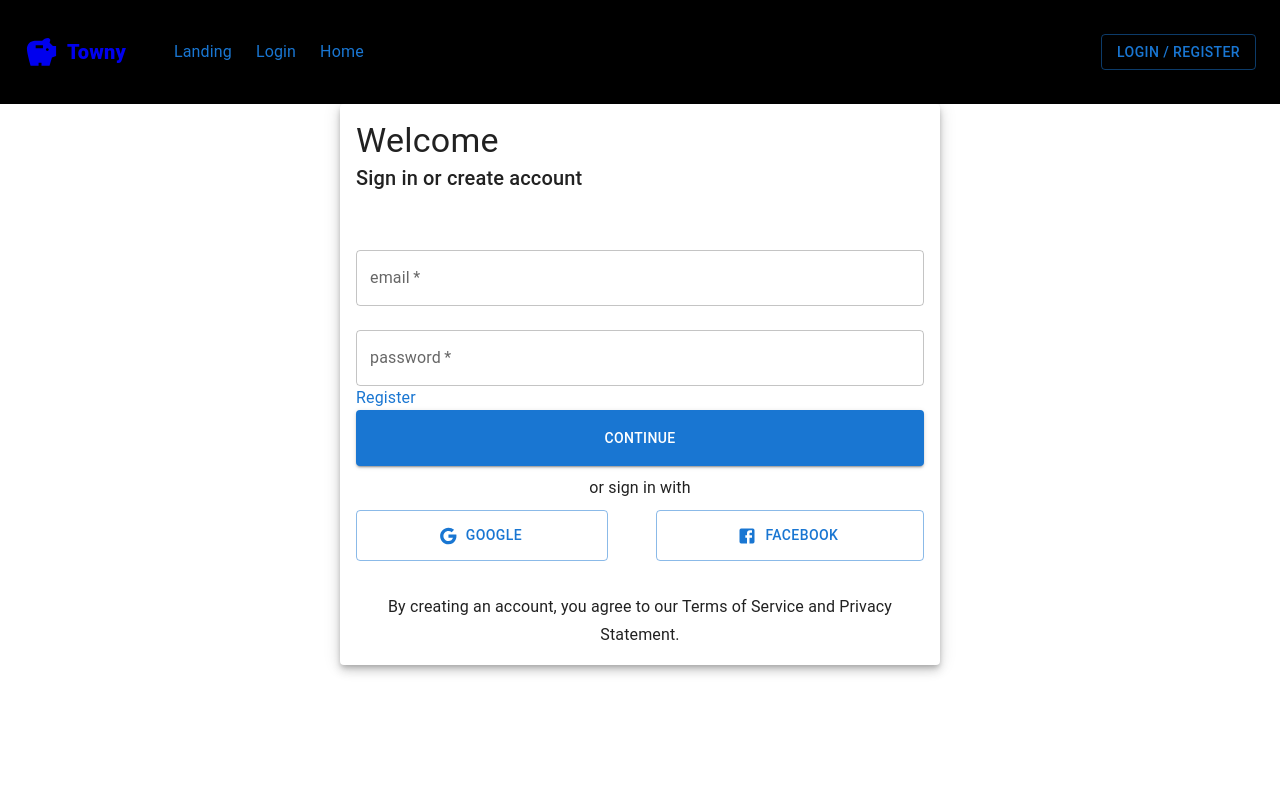
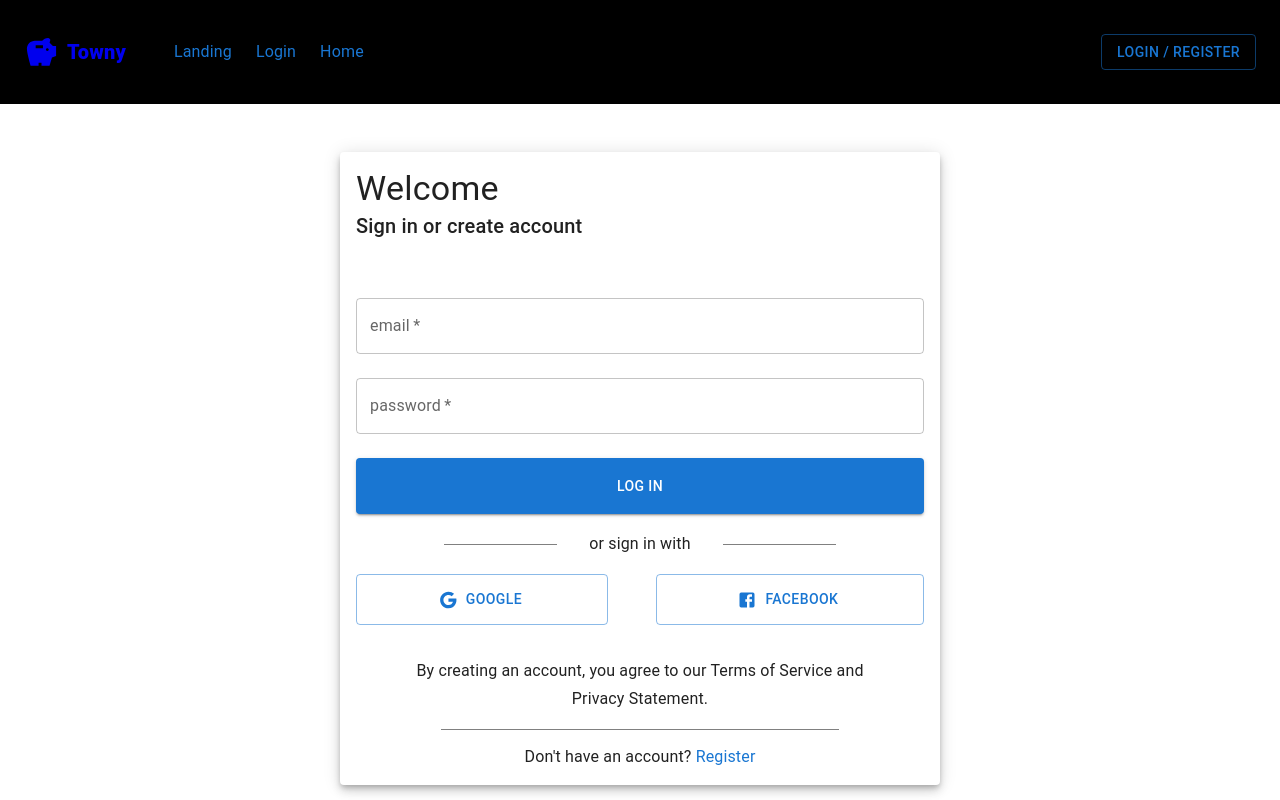
Before and after one commit to GeorgeIonita1/Towny_client, a React (Vite) app: page /login in a window 1280 px wide. Built offline with nearby package versions, Linux system fonts and the light colour scheme; no server answers.

Commit message:
Login page styling improvements

```diff
--- a/src/pages/Login.tsx
+++ b/src/pages/Login.tsx
@@ -9,18 +9,19 @@ export default function FormLogin({ isLogin }: IFormLoginProps) {
     const { formError, handleUserInput, handleFormSubmit } = useLoginUser(isLogin);
 
     return (
-        <Box sx={{ maxWidth: 600, m: '0 auto' }}>
+        <Box sx={{ maxWidth: 600, m: '3rem auto 0' }}>
             <Paper elevation={6} sx={{ p: 2 }}>
                 <Typography variant='h4' component='h1'>Welcome</Typography>
                 <Typography variant='h6' component='h2'>Sign in or create account</Typography>
 
                 <Box
-                    component='form' sx={{ mt: 4, '& > *': { width: 1 }, '& .MuiTextField-root': { mt: 3 }, '& small': { color: 'red' } }}
+                    component='form' sx={{ mt: 4, '& > *': { width: 1 }, '& .MuiTextField-root, & .MuiButtonBase-root': { mt: 3 }, '& small': { color: 'red' } }}
                     onSubmit={handleFormSubmit}
                 >
                     <TextField name='email' label="email" variant="outlined" required
                         onChange={handleUserInput}
                         error={!!formError.email}
+                        key={isLogin ? 1 : 2}
                     />
                     <Typography component='small'>{formError.email}</Typography>
 
@@ -28,6 +29,7 @@ export default function FormLogin({ isLogin }: IFormLoginProps) {
                         required
                         onChange={handleUserInput}
                         error={!!formError.password}
+                        key={isLogin ? 3 : 4}
                     />
                     <Typography component='small'>{formError.password}</Typography>
 
@@ -42,21 +44,37 @@ export default function FormLogin({ isLogin }: IFormLoginProps) {
                         </>
                     }
 
-                    { isLogin ? <Link href='/register'>Register</Link> : <Link href='/login'>Login</Link> }
 
-                    <Button variant='contained' sx={{ py: '1rem' }} type='submit'>Continue</Button>
+                    <Button variant='contained' sx={{ py: '1rem' }} type='submit'>Log in</Button>
                 </Box>
 
-                {isLogin && (
-                    <div>
-                        <Typography variant='subtitle1' component='h3' align='center' sx={{ mt: 1}}>or sign in with</Typography>
-                        <Box sx={{ display: 'flex', justifyContent: 'space-between', gap: 6, '& .MuiButton-root': { py: 1.5, flexGrow: 1 }, mt: 1 }}>
+                { isLogin && (
+                    <>
+                        <Typography
+                            variant='subtitle1' component='small' align='center'
+                            sx={{ mt: 2, display: 'flex', alignItems: 'center', justifyContent: 'center', gap: 4, '&::after, &::before': { content: '""', bgcolor: 'gray', height: '1px', width: '20%', display: 'block' } }}
+                        >
+                            or sign in with
+                        </Typography>
+
+                        <Box sx={{ display: 'flex', justifyContent: 'space-between', gap: 6, mt: 2, '& .MuiButton-root': { py: 1.5, flexGrow: 1 } }}>
                                 <Button variant='outlined' startIcon={<GoogleIcon />}>Google</Button>
                                 <Button variant='outlined' startIcon={<FacebookIcon />}>Facebook</Button>
                         </Box>
-                    </div>)
-                }
-                    <Typography variant='subtitle1' component='h3' align='center' sx={{ mt: 4 }}>By creating an account, you agree to our Terms of Service and Privacy Statement.</Typography>
+                    </>
+                )}
+
+                <Typography variant='subtitle1' component='h3' align='center' sx={{ mt: 4 }}>By creating an account, you agree to our Terms of Service and <br />Privacy Statement.</Typography>
+
+                <Box sx={{ position: 'relative', mt: 2, pt: 2, display: 'flex', justifyContent: 'center',
+                    '&::before': { content: '""', position: 'absolute', height: '1px', width: '70%', bgcolor: 'gray', top: '0' } }}
+                >
+                    { isLogin ? (
+                        <Typography>Don't have an account? <Link href='/register'>Register</Link></Typography>
+                    ) : (
+                        <Typography>Already have an account? <Link href='/login'>Login</Link></Typography>
+                    )}
+                </Box>
             </Paper>
         </Box>
     )
```
